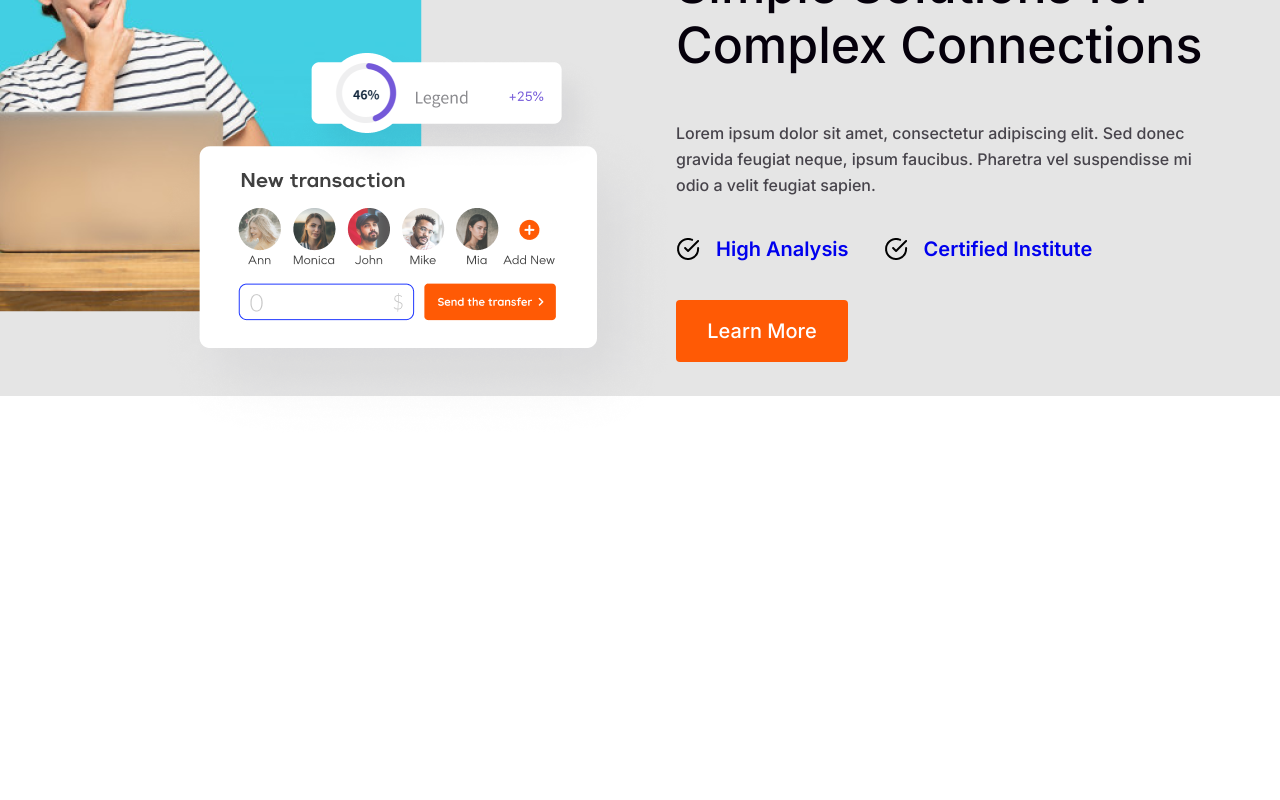
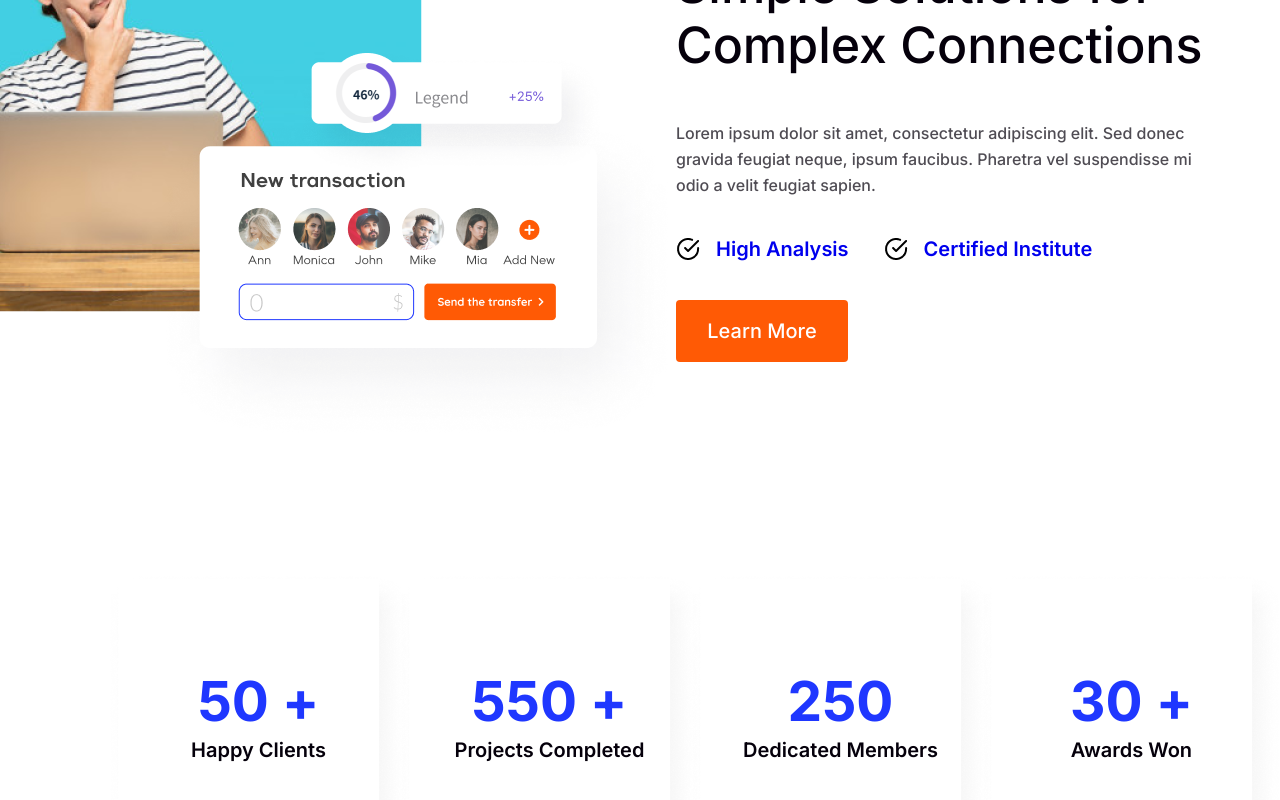
Before and after one commit to ITihonyaJS/FrontSchool, a React (Create React App) app: page / in a window 1280 px wide. Shown: the part 1414-2214 px from the top of the page. Before the commit the page ends 1876 px from the top, so only its background shows below. Built offline with nearby package versions, Linux system fonts and the light colour scheme.

Commit message:
add Statistics

```diff
--- a/src/App.js
+++ b/src/App.js
@@ -3,6 +3,7 @@ import React from 'react';
 import Header from './components/Header';
 import Partners from './components/Partners';
 import Community from './components/Сommunity/index';
+import Statistics from './components/Statistics';
 
 function App() {
   return (
@@ -10,6 +11,7 @@ function App() {
       <Header />
 		<Partners/>
 		<Community />
+		<Statistics />
     </>
   );
 }
--- a/src/components/Partners/elements.js
+++ b/src/components/Partners/elements.js
@@ -3,7 +3,7 @@ import styled from "styled-components";
 
 
 export const PartnersContainer = styled.div`
-  background: #E5E5E5;
+  background: #FFFFFF;
   height: 450px;
   padding: 121px 0px;
 `
--- /dev/null
+++ b/src/components/Statistics/index.js
@@ -0,0 +1,97 @@
+import React from 'react';
+
+import { ContainerBlock,WrapperBlock,UlBlock,LiBlock,ViewBlock,Typography  } from "../../generalElements";
+
+import Romb from "./image/romb.png"
+
+
+
+
+const Statistics = () => {
+	const arrayStatistics = [
+		{
+			id: 1,
+			count: "50 +",
+			text: "Happy  Clients"
+		},
+		{
+			id: 2,
+			count: "550 +",
+			text: "Projects Completed"
+		},
+		{
+			id: 3,
+			count: "250",
+			text: "Dedicated Members"
+		},
+		{
+			id: 4,
+			count: "30 +",
+			text: "Awards Won"
+		}
+	]
+	return (
+		<ContainerBlock
+		color="#FFFFFF"
+		>
+			<WrapperBlock
+			maxW="1134px"
+			outer="0 auto"
+			inner="40px"
+			>
+				<UlBlock
+				justify="space-around"
+				alignI="center"
+				outer="143px 0px 139px"
+				>
+					{arrayStatistics.map(item =>
+					<LiBlock
+					key={item.id}
+					justify="center"
+					alignI="center"
+					width="261px"
+					height="371px"
+					color="black"
+					positionView="relative"
+					outer="15px"
+					>
+						<ViewBlock
+						viewDirection="column"
+						positionView="absolute"
+						justify="center"
+						alignI="center"
+						top="20%"
+						left="50%"
+						ff="Inter"
+						>
+							<Typography
+							color="#1F37FF"
+							fz="55px"
+							lh="66px"
+							fw="700"
+							>
+								{item.count}
+							</Typography>
+							<Typography
+							color="#05000B"
+							fz="20px"
+							lh="32px"
+							fw="600"
+							>
+								{item.text}
+							</Typography>
+						</ViewBlock>
+						<ViewBlock
+						justify="center"
+						alignI="center"
+						>
+							<img src={Romb} alt="Ой" />
+						</ViewBlock>
+					</LiBlock>)}
+				</UlBlock>
+			</WrapperBlock>
+		</ContainerBlock>
+	);
+};
+
+export default Statistics
--- a/src/components/Сommunity/elements.js
+++ b/src/components/Сommunity/elements.js
@@ -5,7 +5,7 @@ import styled from "styled-components";
 
 
 export const CommunityContainer = styled.div`
-  background: #E5E5E5;
+  background: #FFFFFF;
   height: 540px;
 `
 
--- a/src/generalElements.js
+++ b/src/generalElements.js
@@ -1,9 +1,21 @@
 import styled from "styled-components";
+
+// export const HeaderContainer = styled.div`
+//   background: linear-gradient(264.47deg, #2E43F0 29.39%, #6677FF 93.49%);
+//   height: 820px;
+//   padding: 60px 0 70px;
+// `
+
+// export const HeaderWrapper = styled.div`
+//   max-width: 1134px;
+//   margin: 0 auto;
+// `
 
 //Шаблон______________________________________________________________________________________
 
 export const ContainerBlock = styled.div`
 display: ${(props) => (props.displayView ? props.displayView : 'flex')};
+box-sizing: ${(props) => (props.boxS ? props.boxS : 'border-box')};
 ${(props) => props.viewDirection && `flex-direction: ${props.viewDirection}`};
 ${(props) => props.alignI && `align-items: ${props.alignI}`};
 ${(props) => props.alignC && `align-content: ${props.alignC}`};
@@ -15,13 +27,14 @@ ${(props) => props.wrap && `flex-wrap: ${props.wrap}`};
 ${(props) => props.outer && `margin: ${props.outer}`};
 ${(props) => props.inner && `padding: ${props.inner}`};
 ${(props) => props.width && `width: ${props.width}`};
+${(props) => props.maxW && `max-width: ${props.maxW}`};
+${(props) => props.minW && `min-width: ${props.minW}`};
 ${(props) => props.height && `height: ${props.height}`};
 ${(props) => props.zIndex && `z-index: ${props.zIndex}`};
 ${(props) => props.backG && `background: ${props.backG}`};
 ${(props) => props.border && `border: ${props.border}`};
 ${(props) => props.borderR && `border-radius: ${props.borderR}`};
 ${(props) => props.isPointer && 'cursor: pointer'};
-${(props) => props.boxS && `box-sizing: ${props.boxS}`};
 ${(props) => props.color && `color: ${props.color}`};
 ${(props) => props.ff && `font-family: ${props.ff}`};
 ${(props) => props.fz && `font-size: ${props.fz}`};
@@ -32,6 +45,7 @@ ${(props) => (props.text ? props.text : "")};
 
 export const WrapperBlock = styled.div`
 display: ${(props) => (props.displayView ? props.displayView : 'flex')};
+box-sizing: ${(props) => (props.boxS ? props.boxS : 'border-box')};
 ${(props) => props.viewDirection && `flex-direction: ${props.viewDirection}`};
 ${(props) => props.alignI && `align-items: ${props.alignI}`};
 ${(props) => props.alignC && `align-content: ${props.alignC}`};
@@ -43,13 +57,14 @@ ${(props) => props.wrap && `flex-wrap: ${props.wrap}`};
 ${(props) => props.outer && `margin: ${props.outer}`};
 ${(props) => props.inner && `padding: ${props.inner}`};
 ${(props) => props.width && `width: ${props.width}`};
+${(props) => props.maxW && `max-width: ${props.maxW}`};
+${(props) => props.minW && `min-width: ${props.minW}`};
 ${(props) => props.height && `height: ${props.height}`};
 ${(props) => props.zIndex && `z-index: ${props.zIndex}`};
 ${(props) => props.backG && `background: ${props.backG}`};
 ${(props) => props.border && `border: ${props.border}`};
 ${(props) => props.borderR && `border-radius: ${props.borderR}`};
 ${(props) => props.isPointer && 'cursor: pointer'};
-${(props) => props.boxS && `box-sizing: ${props.boxS}`};
 ${(props) => props.color && `color: ${props.color}`};
 ${(props) => props.ff && `font-family: ${props.ff}`};
 ${(props) => props.fz && `font-size: ${props.fz}`};
@@ -60,6 +75,7 @@ ${(props) => (props.text ? props.text : "")};
 
 export const ViewBlock = styled.div`
 display: ${(props) => (props.displayView ? props.displayView : 'flex')};
+box-sizing: ${(props) => (props.boxS ? props.boxS : 'border-box')};
 ${(props) => props.viewDirection && `flex-direction: ${props.viewDirection}`};
 ${(props) => props.alignI && `align-items: ${props.alignI}`};
 ${(props) => props.alignC && `align-content: ${props.alignC}`};
@@ -71,18 +87,20 @@ ${(props) => props.wrap && `flex-wrap: ${props.wrap}`};
 ${(props) => props.outer && `margin: ${props.outer}`};
 ${(props) => props.inner && `padding: ${props.inner}`};
 ${(props) => props.width && `width: ${props.width}`};
+${(props) => props.maxW && `max-width: ${props.maxW}`};
+${(props) => props.minW && `min-width: ${props.minW}`};
 ${(props) => props.height && `height: ${props.height}`};
 ${(props) => props.zIndex && `z-index: ${props.zIndex}`};
 ${(props) => props.backG && `background: ${props.backG}`};
 ${(props) => props.border && `border: ${props.border}`};
 ${(props) => props.borderR && `border-radius: ${props.borderR}`};
 ${(props) => props.isPointer && 'cursor: pointer'};
-${(props) => props.boxS && `box-sizing: ${props.boxS}`};
 ${(props) => props.color && `color: ${props.color}`};
 ${(props) => props.ff && `font-family: ${props.ff}`};
 ${(props) => props.fz && `font-size: ${props.fz}`};
 ${(props) => props.fw && `font-weight: ${props.fw}`};
 ${(props) => props.lh && `line-height: ${props.lh}`};
+${(props) => props.boxSh && `box-shadow: ${props.boxSh}`};
 ${(props) => (props.text ? props.text : "")};
 `
 
@@ -98,3 +116,64 @@ ${(props) => props.tt && `text-transform: ${props.tt}`};
 ${(props) => props.op && `opacity: ${props.op}`};
 ${(props) => (props.text ? props.text : "")};
 `
+
+export const UlBlock = styled.ul`
+display: ${(props) => (props.displayView ? props.displayView : 'flex')};
+box-sizing: ${(props) => (props.boxS ? props.boxS : 'border-box')};
+${(props) => props.viewDirection && `flex-direction: ${props.viewDirection}`};
+${(props) => props.alignI && `align-items: ${props.alignI}`};
+${(props) => props.alignC && `align-content: ${props.alignC}`};
+${(props) => props.flex && `flex: ${props.flex}`};
+${(props) => props.justify && `justify-content: ${props.justify}`};
+${(props) => props.positionView && `position: ${props.positionView}`};
+${(props) => props.top && `top: ${props.top}`};
+${(props) => props.wrap && `flex-wrap: ${props.wrap}`};
+${(props) => props.outer && `margin: ${props.outer}`};
+${(props) => props.inner && `padding: ${props.inner}`};
+${(props) => props.width && `width: ${props.width}`};
+${(props) => props.maxW && `max-width: ${props.maxW}`};
+${(props) => props.minW && `min-width: ${props.minW}`};
+${(props) => props.height && `height: ${props.height}`};
+${(props) => props.zIndex && `z-index: ${props.zIndex}`};
+${(props) => props.backG && `background: ${props.backG}`};
+${(props) => props.border && `border: ${props.border}`};
+${(props) => props.borderR && `border-radius: ${props.borderR}`};
+${(props) => props.isPointer && 'cursor: pointer'};
+${(props) => props.color && `color: ${props.color}`};
+${(props) => props.ff && `font-family: ${props.ff}`};
+${(props) => props.fz && `font-size: ${props.fz}`};
+${(props) => props.fw && `font-weight: ${props.fw}`};
+${(props) => props.lh && `line-height: ${props.lh}`};
+${(props) => (props.text ? props.text : "")};
+`
+
+export const LiBlock = styled.li`
+display: ${(props) => (props.displayView ? props.displayView : 'flex')};
+box-sizing: ${(props) => (props.boxS ? props.boxS : 'border-box')};
+${(props) => props.viewDirection && `flex-direction: ${props.viewDirection}`};
+${(props) => props.alignI && `align-items: ${props.alignI}`};
+${(props) => props.alignC && `align-content: ${props.alignC}`};
+${(props) => props.flex && `flex: ${props.flex}`};
+${(props) => props.justify && `justify-content: ${props.justify}`};
+${(props) => props.positionView && `position: ${props.positionView}`};
+${(props) => props.top && `top: ${props.top}`};
+${(props) => props.left && `left: ${props.left}`};
+${(props) => props.wrap && `flex-wrap: ${props.wrap}`};
+${(props) => props.outer && `margin: ${props.outer}`};
+${(props) => props.inner && `padding: ${props.inner}`};
+${(props) => props.width && `width: ${props.width}`};
+${(props) => props.maxW && `max-width: ${props.maxW}`};
+${(props) => props.minW && `min-width: ${props.minW}`};
+${(props) => props.height && `height: ${props.height}`};
+${(props) => props.zIndex && `z-index: ${props.zIndex}`};
+${(props) => props.backG && `background: ${props.backG}`};
+${(props) => props.border && `border: ${props.border}`};
+${(props) => props.borderR && `border-radius: ${props.borderR}`};
+${(props) => props.isPointer && 'cursor: pointer'};
+${(props) => props.color && `color: ${props.color}`};
+${(props) => props.ff && `font-family: ${props.ff}`};
+${(props) => props.fz && `font-size: ${props.fz}`};
+${(props) => props.fw && `font-weight: ${props.fw}`};
+${(props) => props.lh && `line-height: ${props.lh}`};
+${(props) => (props.text ? props.text : "")};
+`
```
Also changed, not shown: src/components/Statistics/image/romb.png (added).
